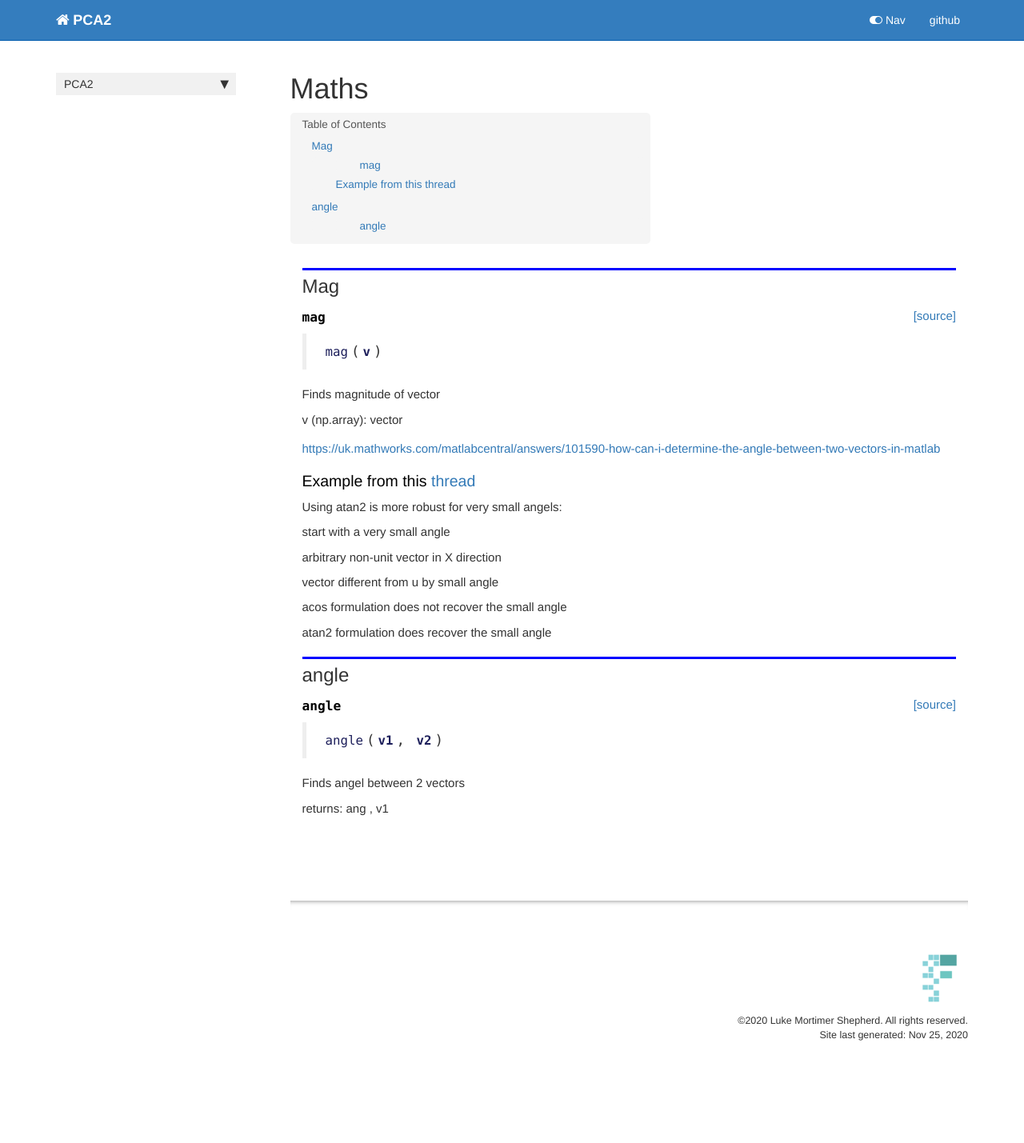
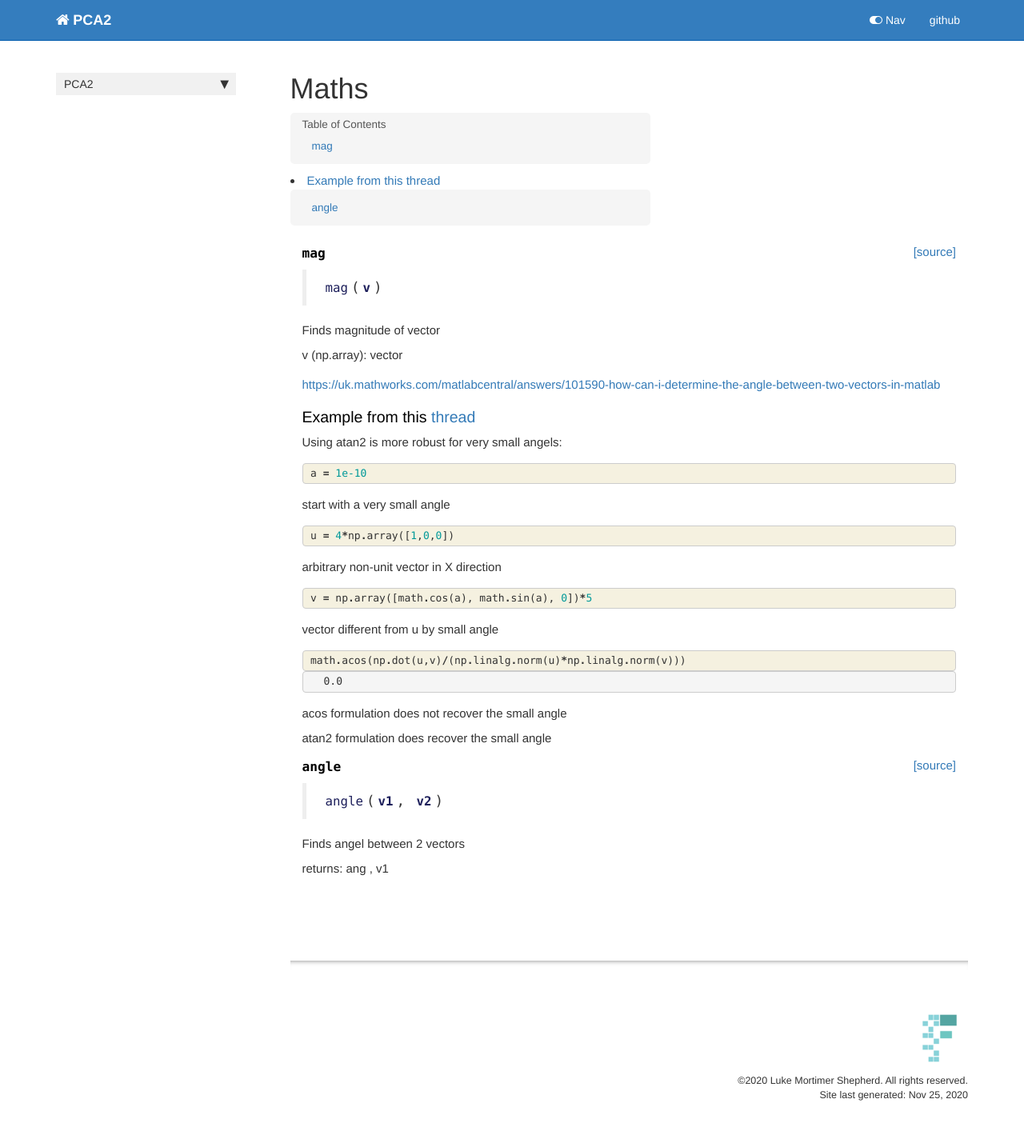
Before and after one commit to lukemshepherd/PCA2, a Jekyll site: the page built from docs/maths.html, in a window 1280 px wide. Shown: the whole page at 80% size. Built offline with Jekyll 4.4.1, drawn with Linux system fonts in a browser that asks for light colours; nearby versions of some CDN libraries; comment, search, counter and statistics services are not loaded; before the commit the page ends 1354 px from its top, so only the background shows below that.

Commit message:
new index, fix import

```diff
--- a/docs/maths.html
+++ b/docs/maths.html
@@ -29,12 +29,6 @@ nb_path: "01_maths.ipynb"
 </div>
     {% endraw %}
 
-<div class="cell border-box-sizing text_cell rendered"><div class="inner_cell">
-<div class="text_cell_render border-box-sizing rendered_html">
-<h2 id="Mag">Mag<a class="anchor-link" href="#Mag"> </a></h2>
-</div>
-</div>
-</div>
     {% raw %}
 
 <div class="cell border-box-sizing code_cell rendered">
@@ -82,6 +76,23 @@ nb_path: "01_maths.ipynb"
 </div>
 </div>
 </div>
+    {% raw %}
+
+<div class="cell border-box-sizing code_cell rendered">
+<div class="input">
+
+<div class="inner_cell">
+    <div class="input_area">
+<div class=" highlight hl-ipython3"><pre><span></span><span class="n">a</span> <span class="o">=</span> <span class="mf">1e-10</span>
+</pre></div>
+
+    </div>
+</div>
+</div>
+
+</div>
+    {% endraw %}
+
 <div class="cell border-box-sizing text_cell rendered"><div class="inner_cell">
 <div class="text_cell_render border-box-sizing rendered_html">
 <p>start with a very small angle</p>
@@ -89,6 +100,23 @@ nb_path: "01_maths.ipynb"
 </div>
 </div>
 </div>
+    {% raw %}
+
+<div class="cell border-box-sizing code_cell rendered">
+<div class="input">
+
+<div class="inner_cell">
+    <div class="input_area">
+<div class=" highlight hl-ipython3"><pre><span></span><span class="n">u</span> <span class="o">=</span> <span class="mi">4</span><span class="o">*</span><span class="n">np</span><span class="o">.</span><span class="n">array</span><span class="p">([</span><span class="mi">1</span><span class="p">,</span><span class="mi">0</span><span class="p">,</span><span class="mi">0</span><span class="p">])</span>
+</pre></div>
+
+    </div>
+</div>
+</div>
+
+</div>
+    {% endraw %}
+
 <div class="cell border-box-sizing text_cell rendered"><div class="inner_cell">
 <div class="text_cell_render border-box-sizing rendered_html">
 <p>arbitrary non-unit vector in X direction</p>
@@ -96,6 +124,23 @@ nb_path: "01_maths.ipynb"
 </div>
 </div>
 </div>
+    {% raw %}
+
+<div class="cell border-box-sizing code_cell rendered">
+<div class="input">
+
+<div class="inner_cell">
+    <div class="input_area">
+<div class=" highlight hl-ipython3"><pre><span></span><span class="n">v</span> <span class="o">=</span> <span class="n">np</span><span class="o">.</span><span class="n">array</span><span class="p">([</span><span class="n">math</span><span class="o">.</span><span class="n">cos</span><span class="p">(</span><span class="n">a</span><span class="p">),</span> <span class="n">math</span><span class="o">.</span><span class="n">sin</span><span class="p">(</span><span class="n">a</span><span class="p">),</span> <span class="mi">0</span><span class="p">])</span><span class="o">*</span><span class="mi">5</span>
+</pre></div>
+
+    </div>
+</div>
+</div>
+
+</div>
+    {% endraw %}
+
 <div class="cell border-box-sizing text_cell rendered"><div class="inner_cell">
 <div class="text_cell_render border-box-sizing rendered_html">
 <p>vector different from u by small angle</p>
@@ -103,6 +148,39 @@ nb_path: "01_maths.ipynb"
 </div>
 </div>
 </div>
+    {% raw %}
+
+<div class="cell border-box-sizing code_cell rendered">
+<div class="input">
+
+<div class="inner_cell">
+    <div class="input_area">
+<div class=" highlight hl-ipython3"><pre><span></span><span class="n">math</span><span class="o">.</span><span class="n">acos</span><span class="p">(</span><span class="n">np</span><span class="o">.</span><span class="n">dot</span><span class="p">(</span><span class="n">u</span><span class="p">,</span><span class="n">v</span><span class="p">)</span><span class="o">/</span><span class="p">(</span><span class="n">np</span><span class="o">.</span><span class="n">linalg</span><span class="o">.</span><span class="n">norm</span><span class="p">(</span><span class="n">u</span><span class="p">)</span><span class="o">*</span><span class="n">np</span><span class="o">.</span><span class="n">linalg</span><span class="o">.</span><span class="n">norm</span><span class="p">(</span><span class="n">v</span><span class="p">)))</span>
+</pre></div>
+
+    </div>
+</div>
+</div>
+
+<div class="output_wrapper">
+<div class="output">
+
+<div class="output_area">
+
+
+
+<div class="output_text output_subarea output_execute_result">
+<pre>0.0</pre>
+</div>
+
+</div>
+
+</div>
+</div>
+
+</div>
+    {% endraw %}
+
 <div class="cell border-box-sizing text_cell rendered"><div class="inner_cell">
 <div class="text_cell_render border-box-sizing rendered_html">
 <p>acos formulation does not recover the small angle</p>
@@ -114,12 +192,6 @@ nb_path: "01_maths.ipynb"
 <div class="text_cell_render border-box-sizing rendered_html">
 <p>atan2 formulation does recover the small angle</p>
 
-</div>
-</div>
-</div>
-<div class="cell border-box-sizing text_cell rendered"><div class="inner_cell">
-<div class="text_cell_render border-box-sizing rendered_html">
-<h2 id="angle">angle<a class="anchor-link" href="#angle"> </a></h2>
 </div>
 </div>
 </div>
```
Also changed, not shown: docs/index.html (+3 -4 lines), README.md, 3 other files.
